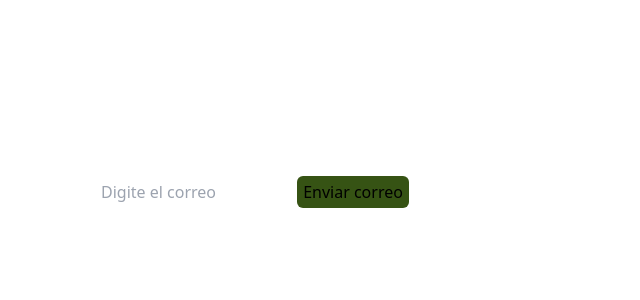
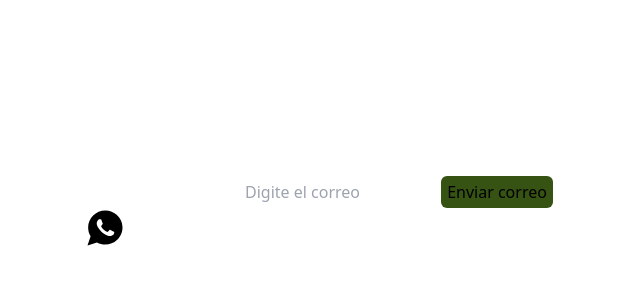
Before and after one commit to jordanlaguna/nodemailer_example, a Next.js app: page / in a window 1280 px wide. Shown: the top 300 px of the page, without its empty margins (139-779 px from the left). Built offline with nearby package versions, Linux system fonts and the light colour scheme.

Commit message:
first commit

```diff
--- a/src/pages/api/nodemailer.ts
+++ b/src/pages/api/nodemailer.ts
@@ -6,7 +6,7 @@ const transporter = nodemailer.createTransport({
   secure: true,
   auth: {
     user: "jordanlaguna10@gmail.com",
-    pass: "",
+    pass: "wcka awqr eyen pypf",
   },
 });
 
@@ -15,11 +15,10 @@ async function sendMail(toEmail: string) {
     const info = await transporter.sendMail({
       from: '"Mi primer correo enviado 👻" <jordanlaguna10@gmail.com>',
       to: toEmail,
-      subject: "Hello ✔",
+      subject: "Departamento de recursos humanos",
       text: "Enviado con éxito!",
-      html: "<b>Hello world?</b>",
+      html: "<b>Esta prueba se ha realizado con éxito.</b>",
     });
-
     console.log("Message sent: %s", info.messageId);
     return true;
   } catch (error) {
--- a/src/pages/api/sendEmail.ts
+++ b/src/pages/api/sendEmail.ts
@@ -1,5 +1,4 @@
 import sendMail from "@/pages/api/nodemailer";
-
 export default async function handler(
   req: { body: { email: any } },
   res: {
@@ -11,12 +10,9 @@ export default async function handler(
   }
 ) {
   const { email } = req.body;
-
   console.log("Correo recibido en el endpoint:", email);
-
   try {
     const success = await sendMail(email);
-
     if (success) {
       res.status(200).json({ success: true });
     } else {
--- a/src/pages/index.tsx
+++ b/src/pages/index.tsx
@@ -1,5 +1,6 @@
 import { Inter } from "next/font/google";
-import { ChangeEvent, SetStateAction, useState } from "react";
+import { ChangeEvent, useState } from "react";
+import { IoLogoWhatsapp } from "react-icons/io";
 
 const inter = Inter({ subsets: ["latin"] });
 
@@ -9,7 +10,6 @@ export default function Home() {
   const handleEmailChange = (e: ChangeEvent<HTMLInputElement>) => {
     setEmail(e.target.value);
   };
-
   const handleSendEmail = async () => {
     try {
       const response = await fetch("/api/sendEmail", {
@@ -34,7 +34,7 @@ export default function Home() {
     <main>
       <div>
         <input
-          className="w-48 h-8 items-center ml-60 mt-44"
+          className="w-48 h-8 items-center ml-96 mt-44"
           type="text"
           placeholder="Digite el correo"
           value={email}
@@ -46,6 +46,7 @@ export default function Home() {
         >
           Enviar correo
         </button>
+        <IoLogoWhatsapp className="w-10 h-10 ml-56" />
       </div>
     </main>
   );
```
Also changed, not shown: package.json (+6 -1 lines), 1 other file (tests, documents, lock files or other folders).
